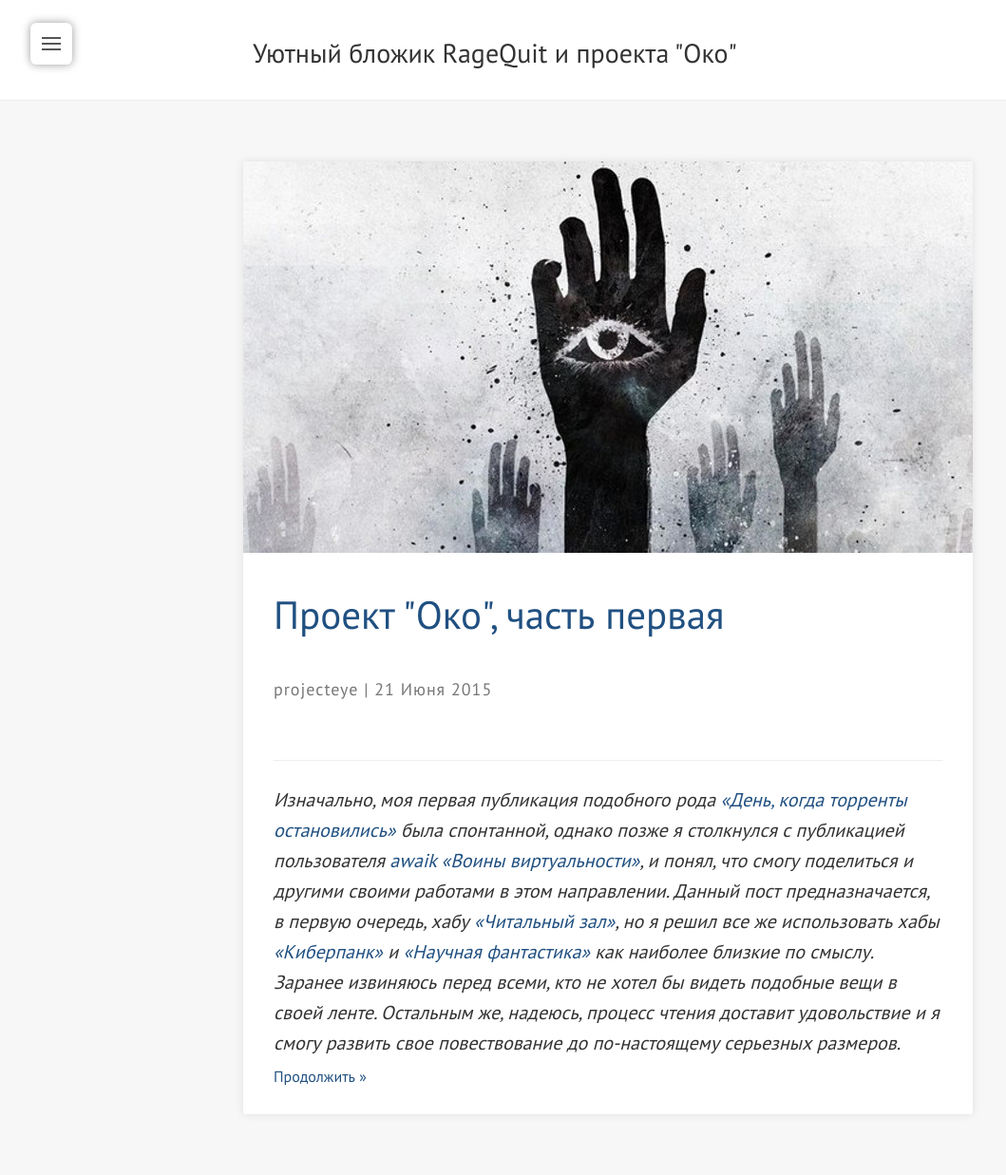
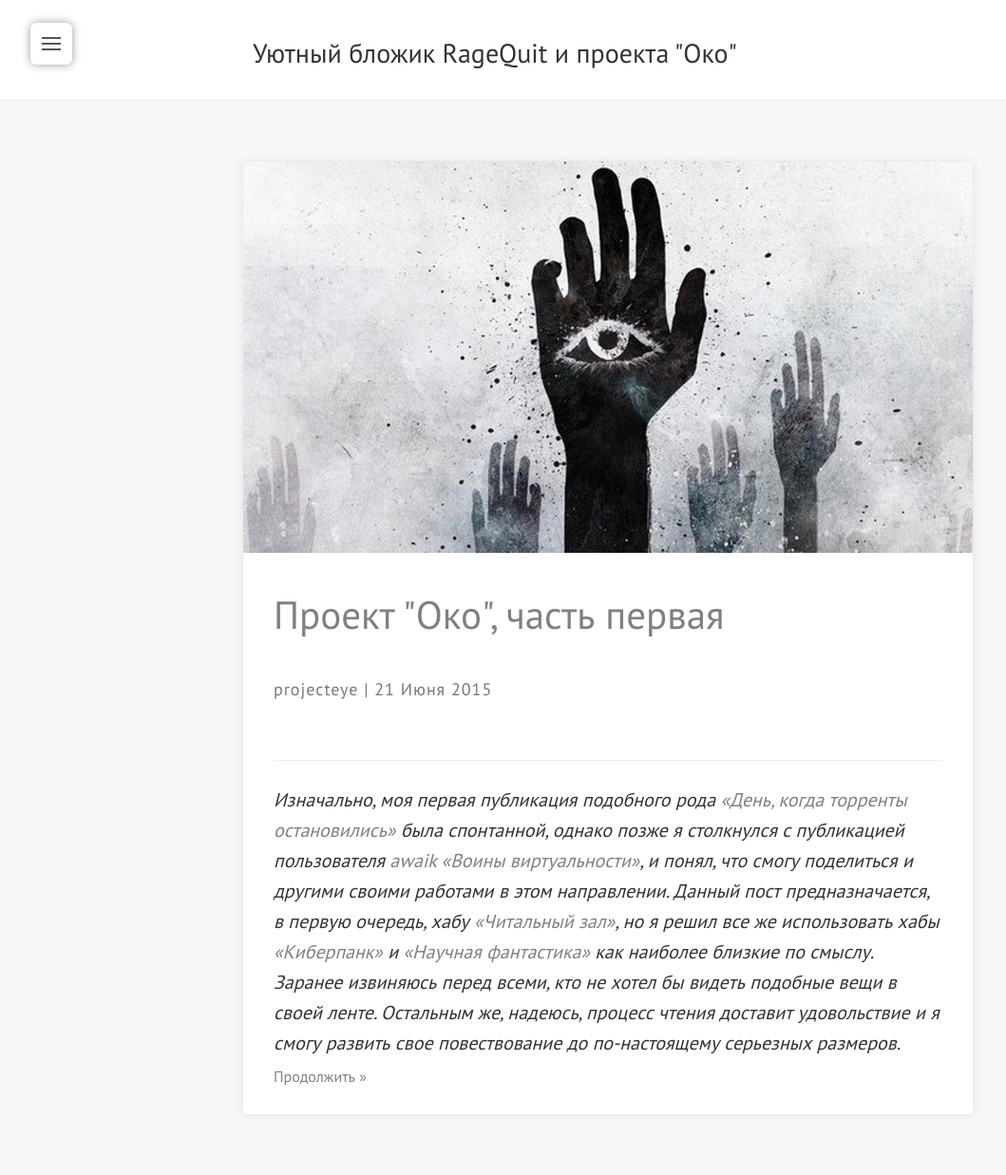
Before and after one commit to dein0s-tired/projecteye, a Jekyll site: the page built from index.html, in a window 1280 px wide. Shown: the whole page at 95% size, without its empty margins (0-1059 px from the left). Built offline with Jekyll 4.4.1, drawn with Linux system fonts in a browser that asks for light colours; nearby versions of some CDN libraries; the list of posts is cut into pages by our own code.

Commit message:
changed config

```diff
--- a/_config.yml
+++ b/_config.yml
@@ -3,8 +3,7 @@
 tagline:
 email:
 description: > # this means to ignore newlines until "baseurl:"
-  Hi, I’m a professional UI/UX designrer and web developer.
-  I love being minimal and creative.
+  Заполни меня
 baseurl: "/projecteye"
 url:
 #logourl: /project-logo.jpg # Site logo
@@ -13,7 +12,7 @@
 # Theme customization - please change from the defaults!
 theme:
   # Color for sidebar bar, links, etc
-  highlight_color: "#205081" #205081" # "#272935"
+  highlight_color: "#808080" #"#205081" #205081" # "#272935"
   # Social media links, leave blank to ignore
   social:
     # github:
```
Also changed, not shown: 1 other file.
